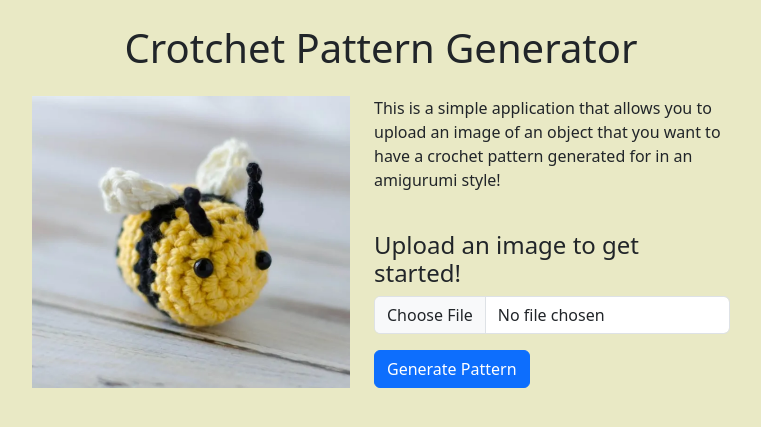
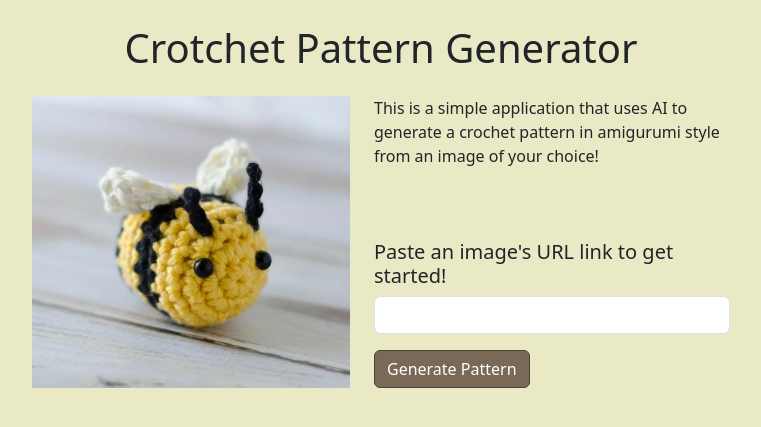
Before and after one commit to Shyesta/crochet-pattern-generator, a Python web app: template app/templates/index.html in a window 1280 px wide. Shown: the top 427 px of the page, without its empty margins (259-1020 px from the left). Run offline with Jinja, Linux system fonts and the light colour scheme; the template is opened without the code that fills it, so the values that code supplies are empty.

Commit message:
updated user input to text (URL) instead of file

```diff
--- a/app/static/styles.css
+++ b/app/static/styles.css
@@ -1,5 +1,16 @@
 .page-bg{
     background-color: rgb(233, 233, 197);
+}
+
+.generate-btn{
+    background-color: #796956 ;
+    border: 1px solid #4b4136;
+
+}
+
+.generate-btn:hover, .generate-btn:active, .generate-btn:focus{
+    background-color: rgb(139, 126, 108) !important;
+    border: 1px solid #5e5246 !important;
 }
 
 /* IMAGES */
--- a/app/templates/index.html
+++ b/app/templates/index.html
@@ -21,15 +21,14 @@
                 >
 
                 <div class="col-4 d-flex flex-column">
-                    <p>This is a simple application that allows you to upload an image of an object that
-                        you want to have a crochet pattern generated for in an amigurumi style!
+                    <p>This is a simple application that uses AI to generate a crochet pattern in amigurumi style from an image of your choice!
                     </p>
 
                     <div class="mt-auto">
-                        <h4>Upload an image to get started!</h4>
+                        <h5>Paste an image's URL link to get started!</h5>
                         <form>
-                            <input type="file" class="form-control mb-3">
-                            <button type="submit" class="btn btn-primary">Generate Pattern</button>
+                            <input type="text" class="form-control mb-3">
+                            <button type="submit" class="btn btn-primary generate-btn">Generate Pattern</button>
                         </form>
                     </div>
                 </div>
```
Also changed, not shown: README.md.
